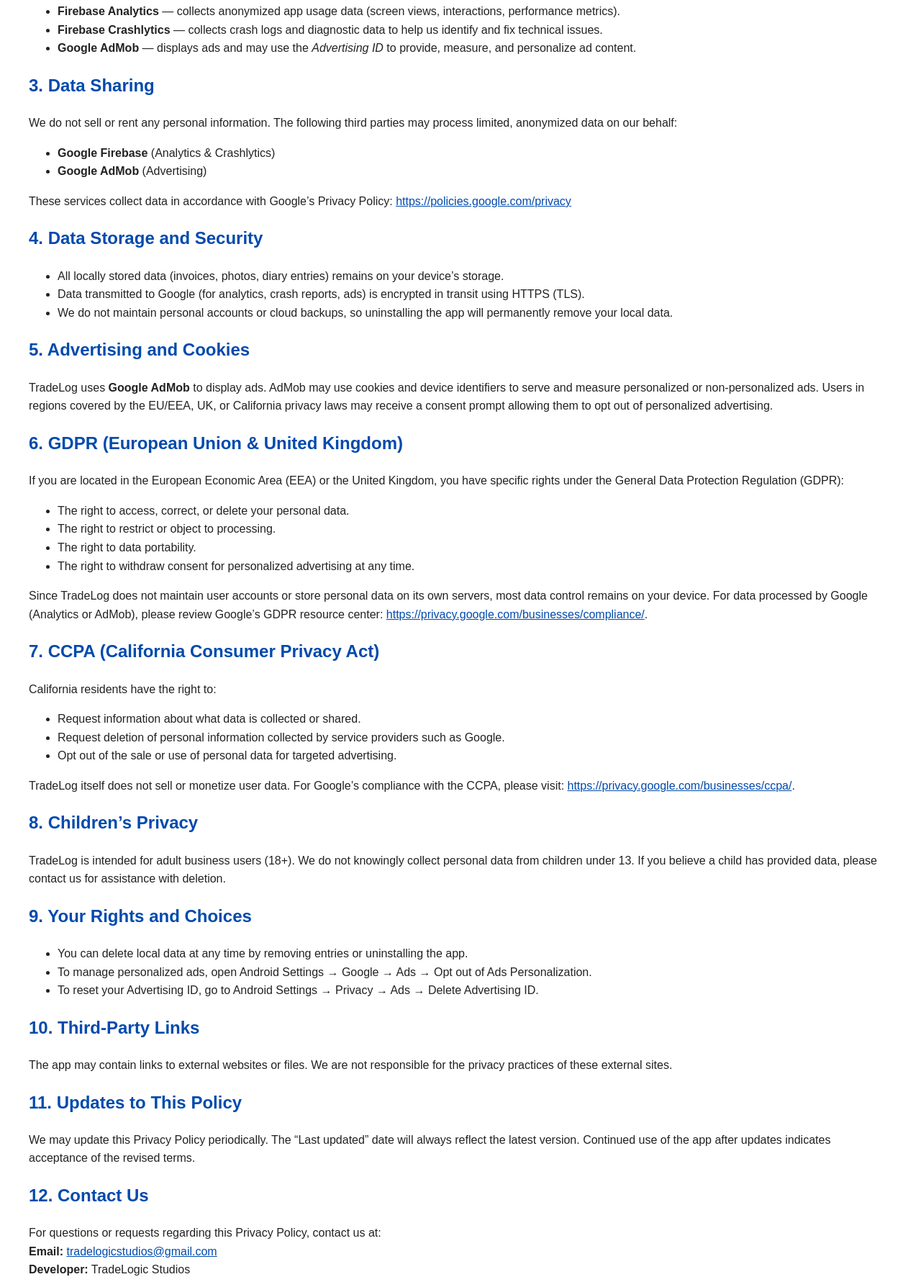
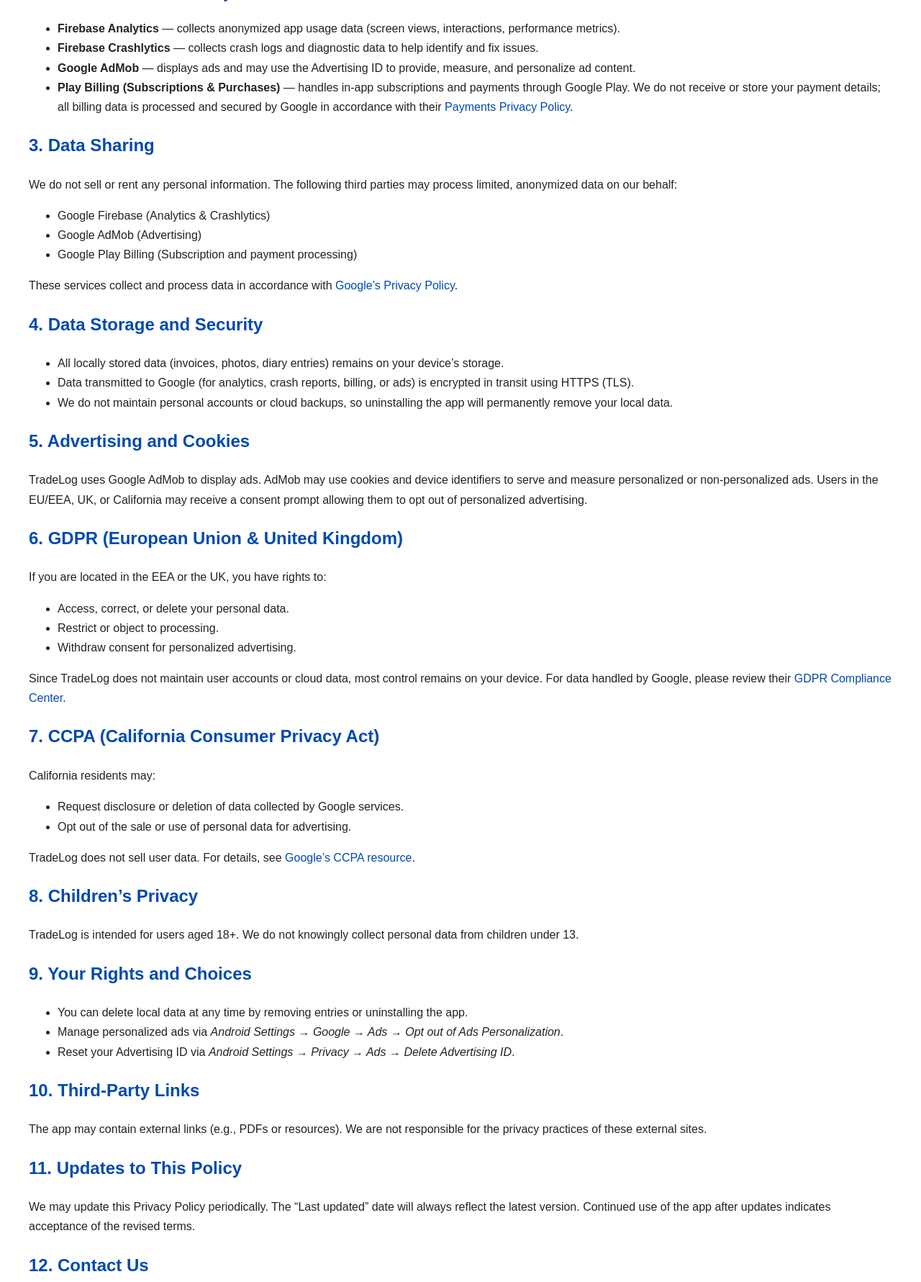
Before and after one commit to the-punished-viking/tradelog-privacy, a plain HTML site: page privacy.html in a window 1280 px wide. Shown: the part 577-2358 px from the top of the page at 72% size. Drawn offline with Linux system fonts and the light colour scheme.

Commit message:
Refactor privacy policy for clarity and consistency

```diff
--- a/privacy.html
+++ b/privacy.html
@@ -5,130 +5,94 @@
   <meta name="viewport" content="width=device-width, initial-scale=1.0" />
   <title>TradeLog Privacy Policy</title>
   <style>
-    body { font-family: Arial, sans-serif; line-height: 1.6; margin: 40px; color: #222; background: #fff; }
+    body { font-family: Arial, sans-serif; line-height: 1.7; margin: 40px; color: #222; background-color: #fff; }
     h1, h2, h3 { color: #004aad; }
-    a { color: #004aad; }
+    a { color: #004aad; text-decoration: none; }
+    a:hover { text-decoration: underline; }
   </style>
 </head>
 <body>
+
   <h1>Privacy Policy</h1>
   <p><strong>Last updated:</strong> October 2025</p>
-  <p>
-    TradeLog (“the App”) is developed and operated by <strong>TradeLogic Studios</strong> (“we”, “our”, “us”).
-    This Privacy Policy explains how we collect, use, and protect information when you use the TradeLog mobile application.
-  </p>
+
+  <p>TradeLog (“the App”) is developed and operated by <strong>TradeLogic Studios</strong> (“we”, “our”, “us”). This Privacy Policy explains how we collect, use, and protect information when you use the TradeLog mobile application.</p>
 
   <h2>1. Overview</h2>
-  <p>
-    TradeLog helps users record diary entries, create invoices, log mileage, and store receipts.
-    We respect your privacy and are committed to transparency regarding how your data is handled.
-  </p>
+  <p>TradeLog helps users record diary entries, create invoices, log mileage, and store receipts. We respect your privacy and are committed to transparency regarding how your data is handled.</p>
 
   <h2>2. Information We Collect</h2>
+
   <h3>A. Data You Create</h3>
   <ul>
-    <li><strong>Invoices, diary entries, mileage logs, and notes</strong> — stored only on your device.</li>
-    <li><strong>Receipt photos and exported files (PDF/CSV)</strong> — generated and saved locally on your device.
-        These are never automatically transmitted to us or any third party.</li>
+    <li>Invoices, diary entries, mileage logs, and notes — stored only on your device.</li>
+    <li>Receipt photos and exported files (PDF/CSV) — generated and saved locally on your device. These are never automatically transmitted to us or any third party.</li>
   </ul>
 
   <h3>B. Data Collected Automatically</h3>
   <ul>
     <li><strong>Firebase Analytics</strong> — collects anonymized app usage data (screen views, interactions, performance metrics).</li>
-    <li><strong>Firebase Crashlytics</strong> — collects crash logs and diagnostic data to help us identify and fix technical issues.</li>
-    <li><strong>Google AdMob</strong> — displays ads and may use the <em>Advertising ID</em> to provide, measure, and personalize ad content.</li>
+    <li><strong>Firebase Crashlytics</strong> — collects crash logs and diagnostic data to help identify and fix issues.</li>
+    <li><strong>Google AdMob</strong> — displays ads and may use the Advertising ID to provide, measure, and personalize ad content.</li>
+    <li><strong>Play Billing (Subscriptions & Purchases)</strong> — handles in-app subscriptions and payments through Google Play. We do not receive or store your payment details; all billing data is processed and secured by Google in accordance with their <a href="https://payments.google.com/payments/apis-secure/u/0/get_legal_document?ldo=0&ldt=privacynotice" target="_blank">Payments Privacy Policy</a>.</li>
   </ul>
 
   <h2>3. Data Sharing</h2>
-  <p>
-    We do not sell or rent any personal information.
-    The following third parties may process limited, anonymized data on our behalf:
-  </p>
+  <p>We do not sell or rent any personal information. The following third parties may process limited, anonymized data on our behalf:</p>
   <ul>
-    <li><strong>Google Firebase</strong> (Analytics & Crashlytics)</li>
-    <li><strong>Google AdMob</strong> (Advertising)</li>
+    <li>Google Firebase (Analytics & Crashlytics)</li>
+    <li>Google AdMob (Advertising)</li>
+    <li>Google Play Billing (Subscription and payment processing)</li>
   </ul>
-  <p>
-    These services collect data in accordance with Google’s Privacy Policy:
-    <a href="https://policies.google.com/privacy" target="_blank">https://policies.google.com/privacy</a>
-  </p>
+  <p>These services collect and process data in accordance with <a href="https://policies.google.com/privacy" target="_blank">Google’s Privacy Policy</a>.</p>
 
   <h2>4. Data Storage and Security</h2>
   <ul>
     <li>All locally stored data (invoices, photos, diary entries) remains on your device’s storage.</li>
-    <li>Data transmitted to Google (for analytics, crash reports, ads) is encrypted in transit using HTTPS (TLS).</li>
+    <li>Data transmitted to Google (for analytics, crash reports, billing, or ads) is encrypted in transit using HTTPS (TLS).</li>
     <li>We do not maintain personal accounts or cloud backups, so uninstalling the app will permanently remove your local data.</li>
   </ul>
 
   <h2>5. Advertising and Cookies</h2>
-  <p>
-    TradeLog uses <strong>Google AdMob</strong> to display ads.
-    AdMob may use cookies and device identifiers to serve and measure personalized or non-personalized ads.
-    Users in regions covered by the EU/EEA, UK, or California privacy laws may receive a consent prompt allowing them to opt out of personalized advertising.
-  </p>
+  <p>TradeLog uses Google AdMob to display ads. AdMob may use cookies and device identifiers to serve and measure personalized or non-personalized ads. Users in the EU/EEA, UK, or California may receive a consent prompt allowing them to opt out of personalized advertising.</p>
 
   <h2>6. GDPR (European Union & United Kingdom)</h2>
-  <p>
-    If you are located in the European Economic Area (EEA) or the United Kingdom, you have specific rights under the General Data Protection Regulation (GDPR):
-  </p>
+  <p>If you are located in the EEA or the UK, you have rights to:</p>
   <ul>
-    <li>The right to access, correct, or delete your personal data.</li>
-    <li>The right to restrict or object to processing.</li>
-    <li>The right to data portability.</li>
-    <li>The right to withdraw consent for personalized advertising at any time.</li>
+    <li>Access, correct, or delete your personal data.</li>
+    <li>Restrict or object to processing.</li>
+    <li>Withdraw consent for personalized advertising.</li>
   </ul>
-  <p>
-    Since TradeLog does not maintain user accounts or store personal data on its own servers, most data control remains on your device.
-    For data processed by Google (Analytics or AdMob), please review Google’s GDPR resource center:
-    <a href="https://privacy.google.com/businesses/compliance/" target="_blank">https://privacy.google.com/businesses/compliance/</a>.
-  </p>
+  <p>Since TradeLog does not maintain user accounts or cloud data, most control remains on your device. For data handled by Google, please review their <a href="https://privacy.google.com/businesses/compliance/" target="_blank">GDPR Compliance Center</a>.</p>
 
   <h2>7. CCPA (California Consumer Privacy Act)</h2>
-  <p>
-    California residents have the right to:
-  </p>
+  <p>California residents may:</p>
   <ul>
-    <li>Request information about what data is collected or shared.</li>
-    <li>Request deletion of personal information collected by service providers such as Google.</li>
-    <li>Opt out of the sale or use of personal data for targeted advertising.</li>
+    <li>Request disclosure or deletion of data collected by Google services.</li>
+    <li>Opt out of the sale or use of personal data for advertising.</li>
   </ul>
-  <p>
-    TradeLog itself does not sell or monetize user data.
-    For Google’s compliance with the CCPA, please visit:
-    <a href="https://privacy.google.com/businesses/ccpa/" target="_blank">https://privacy.google.com/businesses/ccpa/</a>.
-  </p>
+  <p>TradeLog does not sell user data. For details, see <a href="https://privacy.google.com/businesses/ccpa/" target="_blank">Google’s CCPA resource</a>.</p>
 
   <h2>8. Children’s Privacy</h2>
-  <p>
-    TradeLog is intended for adult business users (18+).
-    We do not knowingly collect personal data from children under 13.
-    If you believe a child has provided data, please contact us for assistance with deletion.
-  </p>
+  <p>TradeLog is intended for users aged 18+. We do not knowingly collect personal data from children under 13.</p>
 
   <h2>9. Your Rights and Choices</h2>
   <ul>
     <li>You can delete local data at any time by removing entries or uninstalling the app.</li>
-    <li>To manage personalized ads, open Android Settings → Google → Ads → Opt out of Ads Personalization.</li>
-    <li>To reset your Advertising ID, go to Android Settings → Privacy → Ads → Delete Advertising ID.</li>
+    <li>Manage personalized ads via <em>Android Settings → Google → Ads → Opt out of Ads Personalization</em>.</li>
+    <li>Reset your Advertising ID via <em>Android Settings → Privacy → Ads → Delete Advertising ID</em>.</li>
   </ul>
 
   <h2>10. Third-Party Links</h2>
-  <p>
-    The app may contain links to external websites or files.
-    We are not responsible for the privacy practices of these external sites.
-  </p>
+  <p>The app may contain external links (e.g., PDFs or resources). We are not responsible for the privacy practices of these external sites.</p>
 
   <h2>11. Updates to This Policy</h2>
-  <p>
-    We may update this Privacy Policy periodically. The “Last updated” date will always reflect the latest version.
-    Continued use of the app after updates indicates acceptance of the revised terms.
-  </p>
+  <p>We may update this Privacy Policy periodically. The “Last updated” date will always reflect the latest version. Continued use of the app after updates indicates acceptance of the revised terms.</p>
 
   <h2>12. Contact Us</h2>
-  <p>
-    For questions or requests regarding this Privacy Policy, contact us at:<br/>
-    <strong>Email:</strong> <a href="mailto:tradelogic@gmail.com">tradelogicstudios@gmail.com</a><br/>
-    <strong>Developer:</strong> TradeLogic Studios
-  </p>
+  <p>For questions or requests regarding this Privacy Policy, contact us at:</p>
+  <p><strong>Email:</strong> <a href="mailto:tradelogicstudios@gmail.com">tradelogicstudios@gmail.com</a><br>
+  <strong>Developer:</strong> TradeLogic Studios</p>
+
 </body>
 </html>
```
